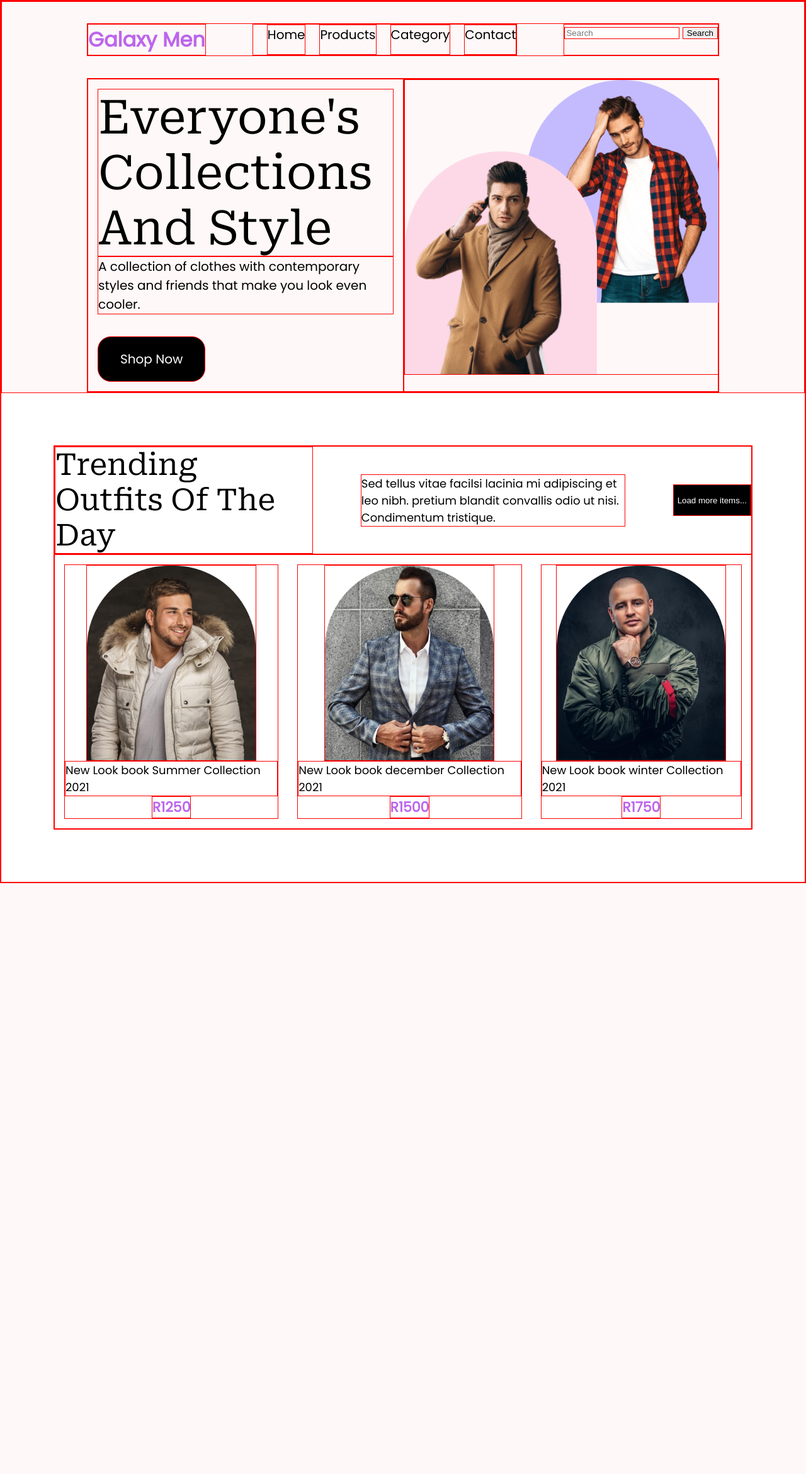
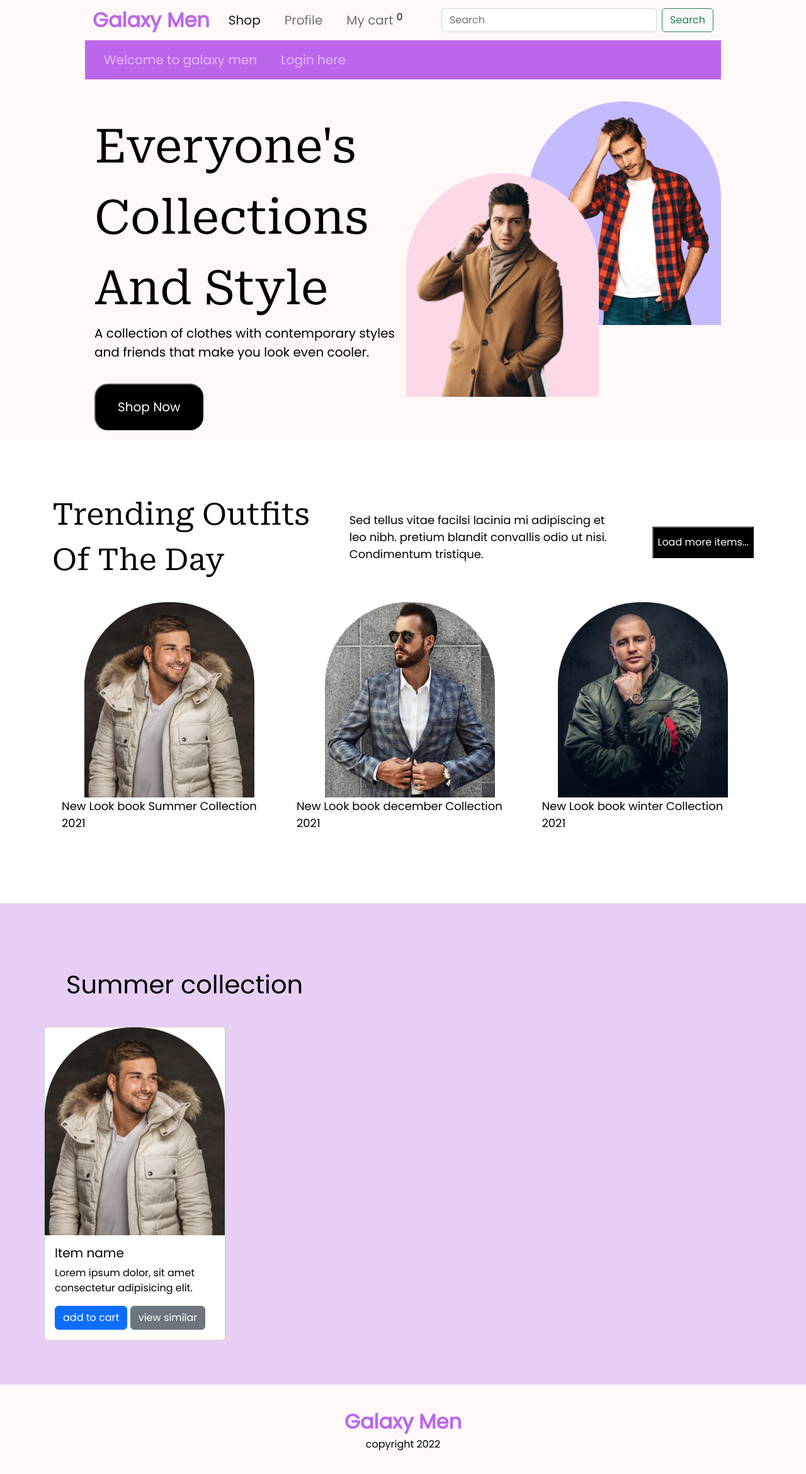
Before and after one commit to xolani-mokJS/fullstack-ecommerce-sstore, a PHP site: page / in a window 1280 px wide. Shown: the whole page at 63% size. Before the commit the page ends 1402 px from the top, so only its background shows below. Run offline with PHP 8.4, Linux system fonts and the light colour scheme; some libraries are stand-ins or nearby versions.

Commit message:
added nav - style

```diff
--- a/index.html
+++ b/index.html
@@ -4,25 +4,52 @@
     <meta charset="UTF-8">
     <meta http-equiv="X-UA-Compatible" content="IE=edge">
     <link rel="stylesheet" href="/style/styles.css">
+    <script src="https://kit.fontawesome.com/45c92c3ef1.js" crossorigin="anonymous"></script>
+    <!-- CSS only -->
+<link href="https://cdn.jsdelivr.net/npm/bootstrap@5.2.3/dist/css/bootstrap.min.css" rel="stylesheet" integrity="sha384-rbsA2VBKQhggwzxH7pPCaAqO46MgnOM80zW1RWuH61DGLwZJEdK2Kadq2F9CUG65" crossorigin="anonymous">
     <meta name="viewport" content="width=device-width, initial-scale=1.0">
     <title>Galaxy Men</title>
 </head>
 <body>
-    <div class="header-section">
-            <div class="navbar">
-                    <div class="logo">Galaxy Men</div>
-                        <div class="nav-items">
-                            <li>Home</li>
-                            <li>Products</li>
-                            <li>Category</li>
-                            <li>Contact</li>
-                        </div>
-                    <div class="search-bar">
-                        <input type="text"
-                        placeholder="Search">
-                        <button class="search">Search</button>
-                    </div>
+    <section class="header-section">
+        <!-- nav number 1 -->
+        <nav class="navbar navbar-expand-lg">
+            <div class="container-fluid">
+              <div class="logo" href="#">Galaxy Men</div>
+              <div class="collapse navbar-collapse" id="navbarSupportedContent">
+                <ul class="navbar-nav me-auto mb-2 mb-lg-0">
+                  <li class="nav-item">
+                    <a class="nav-link active" aria-current="page" href="#">Shop</a>
+                  </li>
+                  <li class="nav-item">
+                    <a class="nav-link" href="#">Profile</a>
+                  </li>
+                  <li class="nav-item">
+                    <a class="nav-link" href="#">My cart <sup>0</sup> </a>
+                  </li>
+                </ul>
+                <form class="d-flex" role="search">
+                  <input class="form-control me-2" type="search" placeholder="Search" aria-label="Search">
+                  <button class="btn btn-outline-success" type="submit">Search</button>
+                </form>
+              </div>
             </div>
+          </nav>
+
+          <!-- nav number 2 -->
+          <nav class="navbar navbar-expand-lg navbar-dark bg-seconday">
+                <ul class="navbar-nav me-auto">
+                    <li class="nav-item">
+                        <a class="nav-link" href="">Welcome to galaxy men</a>
+                    </li>
+                    <li class="nav-item">
+                        <a class="nav-link" href="">Login here</a>
+                    </li>
+                </ul>
+
+          </nav>
+
+          <!-- hero section -->
             <div class="hero-section">
                     <div class="introduction">
                         <div class="main-heading">Everyone's Collections And Style</div>
@@ -33,11 +60,11 @@
                     <img class="hero-image" src="./images/hero.png" alt="image of two stylish men">
                 </div>
             </div>
-    </div>
+        </section>
 
     <!-- shopping section new -->
 
-    <div class="shop-section">
+    <section class="shop-section">
 
         <!-- new items -->
         <div class="new-items">
@@ -49,23 +76,46 @@
             <div class="item1">
                 <img class="item-img" src="./images/item1.png" alt="image of two stylish men">
                 <p class="text">New Look book Summer Collection 2021</p>
-                <p class="price"> R1250</p>
             </div>
             <div class="item1">
                 <img class="item-img" src="./images/item2.png" alt="image of two stylish men">
                 <p class="text">New Look book december Collection 2021</p>
-                <p class="price"> R1500</p>
             </div>
             <div class="item1">
                 <img class="item-img" src="./images/item3.png" alt="image of two stylish men">
                 <p class="text">New Look book winter Collection 2021</p>
-                <p class="price"> R1750</p>
             </div>
         </div>
+    </section>
 
-        <!-- Shop category section -->
-    </div>
+    <section class="section">
+         <!-- Shop category section -->
+         <div class="collection-section">
+            <h1>Summer collection</h1>
+            <div class="collection">
+             <div class="card" style="width: 18rem;">
+                 <img src="./images/item1.png" class="card-img-top" alt="...">
+                 <div class="card-body">
+                   <h5 class="card-title">Item name</h5>
+                   <p class="card-text">Lorem ipsum dolor, sit amet consectetur adipisicing elit.</p>
+                   <a href="#" class="btn btn-primary">add to cart</a>
+                   <a href="#" class="btn btn-secondary">view similar</a>
+                 </div>
+               </div>
+            </div>
+         </div>
+    </section>
 
+    <!-- footer section  -->
 
+    <section class="footer-section">
+        <div class="logo">Galaxy Men</div>
+        <div class="footer-items">
+            copyright 2022
+        </div>
+    </section>
+
+<!-- JavaScript Bundle with Popper -->
+<script src="https://cdn.jsdelivr.net/npm/bootstrap@5.2.3/dist/js/bootstrap.bundle.min.js" integrity="sha384-kenU1KFdBIe4zVF0s0G1M5b4hcpxyD9F7jL+jjXkk+Q2h455rYXK/7HAuoJl+0I4" crossorigin="anonymous"></script>
 </body>
 </html>
--- a/style/styles.css
+++ b/style/styles.css
@@ -3,13 +3,15 @@
 *{
     box-sizing: border-box;
     margin: 0;
-    border: 1px solid red;
+    color: black;
+    font-family: "poppins";
 }
 
 /* header - hero section */
 
 .header-section{
     background-color: #FEF8F8;
+    margin-bottom: 55px;
 }
 
 .navbar{
@@ -19,8 +21,14 @@
     justify-content: space-between;
     margin-left: 135px;
     margin-right: 135px;
-    margin-top: 34px;
+    padding-top: 35px;
 }
+
+.navbar-dark{
+    background-color: #BC66EC;
+    color: black !important;
+}
+
 
 .logo{
     color: #BC66EC;
@@ -46,7 +54,7 @@ li{
     margin-left:135px;
     margin-right: 135px;
     margin-top: 35px;
-    bottom: 35px;
+    margin-bottom: 35px;
     display: flex;
 }
 
@@ -142,3 +150,32 @@ li{
     color: #BC66EC;
     font-weight: bolder;
 }
+
+.section{
+    padding: 35px;
+    background-color: #e7cef4;
+}
+.collection-section{
+    margin: 35px;
+}
+
+.collection{
+    display: flex;
+    flex-direction: row;
+    flex-wrap: wrap;
+}
+
+h1{
+    padding: 35px;
+}
+
+
+
+.footer-section{
+    display: flex;
+    flex-direction: column;
+    justify-content: center;
+    align-items: center;
+    background-color: #FEF8F8;
+    padding: 35px;
+}
```
Also changed, not shown: pages/mycart.html (added), pages/shop.html (added).
